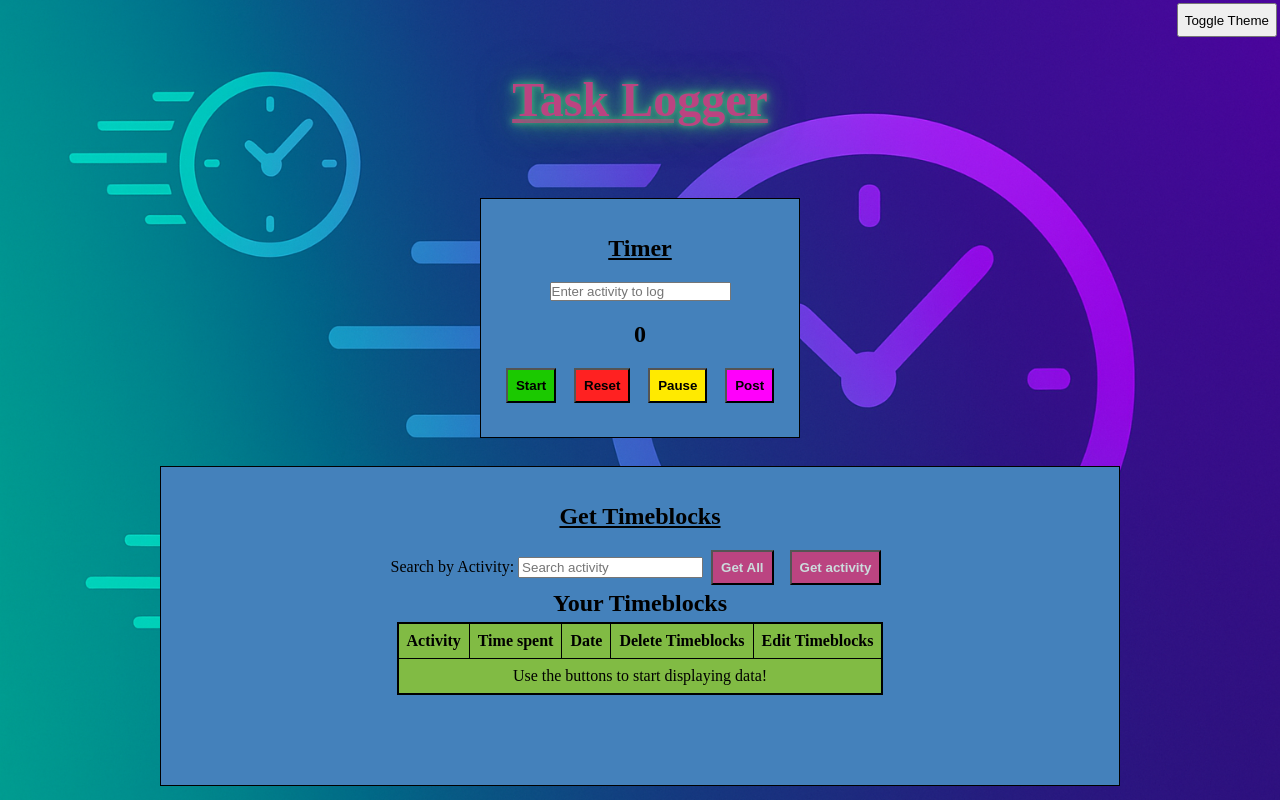
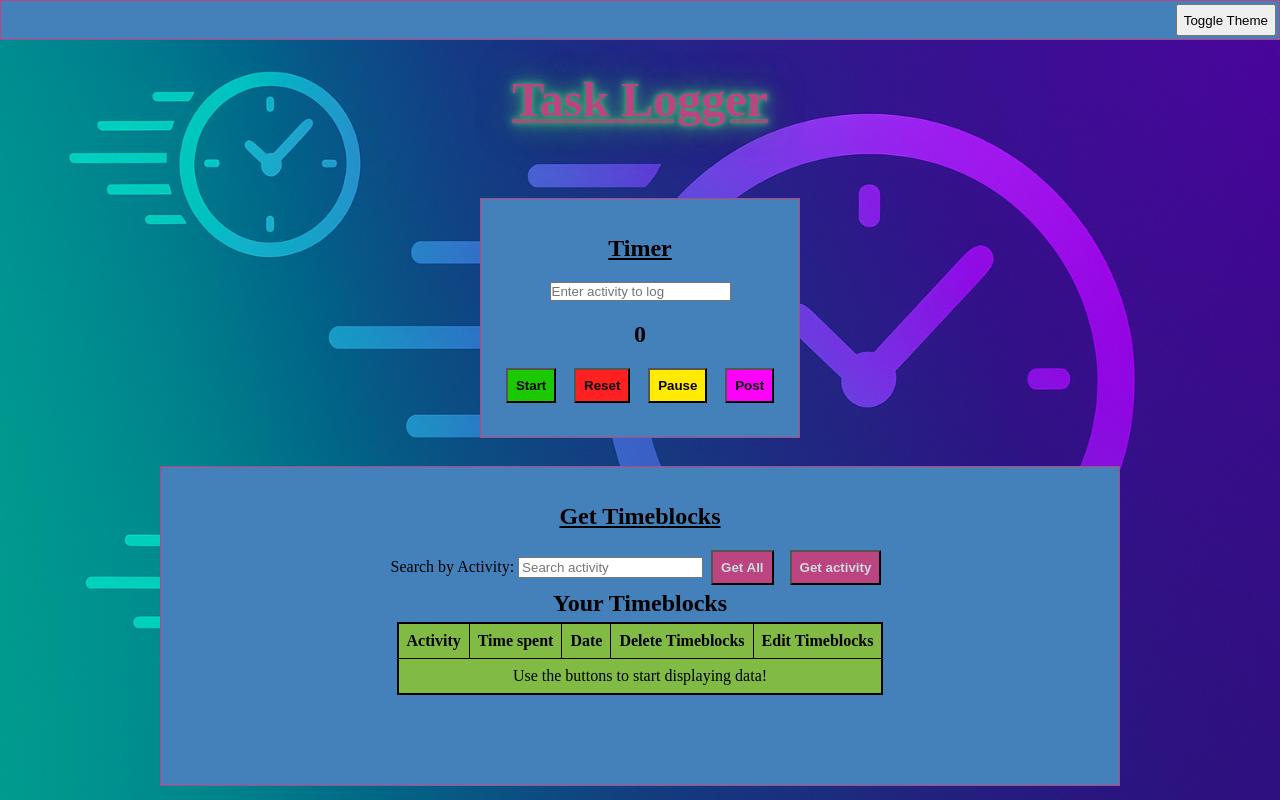
Before and after one commit to Jeffmac95/task-logger, a React (Vite) app: page / in a window 1280 px wide. Built offline with nearby package versions, Linux system fonts and the light colour scheme.

Commit message:
small style changes

```diff
--- a/src/navbar.css
+++ b/src/navbar.css
@@ -1,11 +1,13 @@
-nav {
+.nav-bar {
     height: 5vh;
     width: 100vw;
     display: flex;
     justify-content: flex-end;
     padding: 3px;
+    background-color: var(--primary);
+    border: 1px solid var(--tertiary);
 }
 
-nav > button {
+.toggle-theme-btn {
     cursor: pointer;
 }
--- a/src/navbar.jsx
+++ b/src/navbar.jsx
@@ -7,8 +7,8 @@ function Navbar() {
     return (
         <>
         <header>
-            <nav>
-                <button onClick={() => {
+            <nav className="nav-bar">
+                <button className="toggle-theme-btn" onClick={() => {
                     setIsThemeToggled((prevState) => {
                         const newState = !prevState;
                         if (newState) {
--- a/src/timeblocksfetcher.css
+++ b/src/timeblocksfetcher.css
@@ -1,7 +1,7 @@
 #data-container {
     height: 40vh;
     width: 75vw;
-    border: 1px solid #000000;
+    border: 1px solid var(--tertiary);
     padding: 1rem;
     margin: auto;
     text-align: center;
@@ -14,6 +14,10 @@
     text-decoration: underline;
 }
 
+#get-activity-input:focus, #get-activity-input:hover {
+    box-shadow: 0 0 0 2px var(--tertiary);
+}
+
 .timeblock-buttons {
     padding: 0.5rem;
     margin-left: 0.5rem;
@@ -22,10 +26,6 @@
     font-weight: bold;
     background-color: var(--tertiary);
     color: #CCDBDC;
-}
-
-.timeblock-buttons:hover {
-    box-shadow: inset 0 0 0 2px #000000;
 }
 
 caption {
--- a/src/timer.css
+++ b/src/timer.css
@@ -1,7 +1,7 @@
 #timer-container {
     height: 30vh;
     width: 25vw;
-    border: 1px solid #000000;
+    border: 1px solid var(--tertiary);
     padding: 1rem;
     margin: auto;
     text-align: center;
@@ -16,6 +16,10 @@
 #activity-input {
     padding: 0;
     margin: auto;
+}
+
+#activity-input:focus, #activity-input:hover {
+    box-shadow: 0 0 0 2px var(--tertiary);
 }
 
 #timer-button-container {
```
